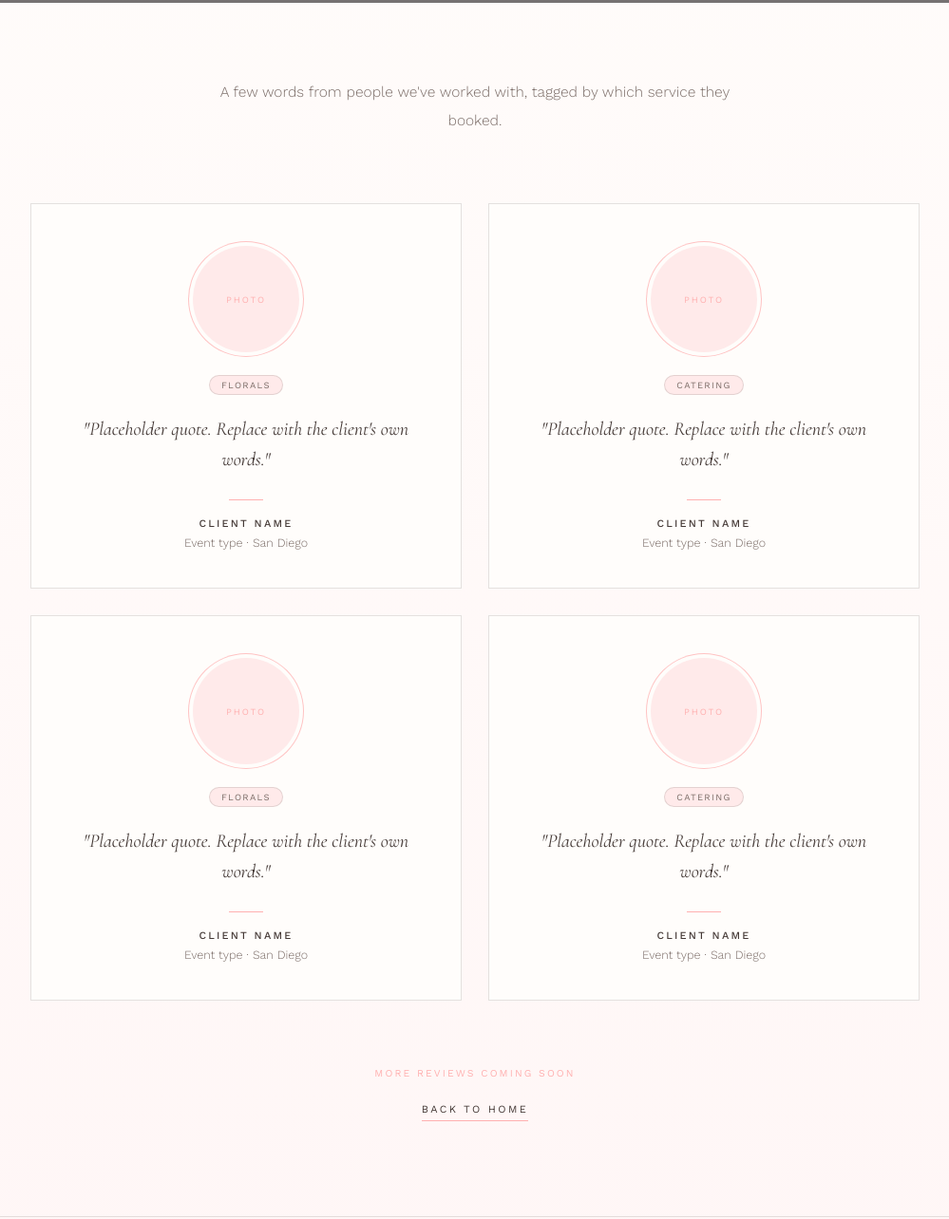
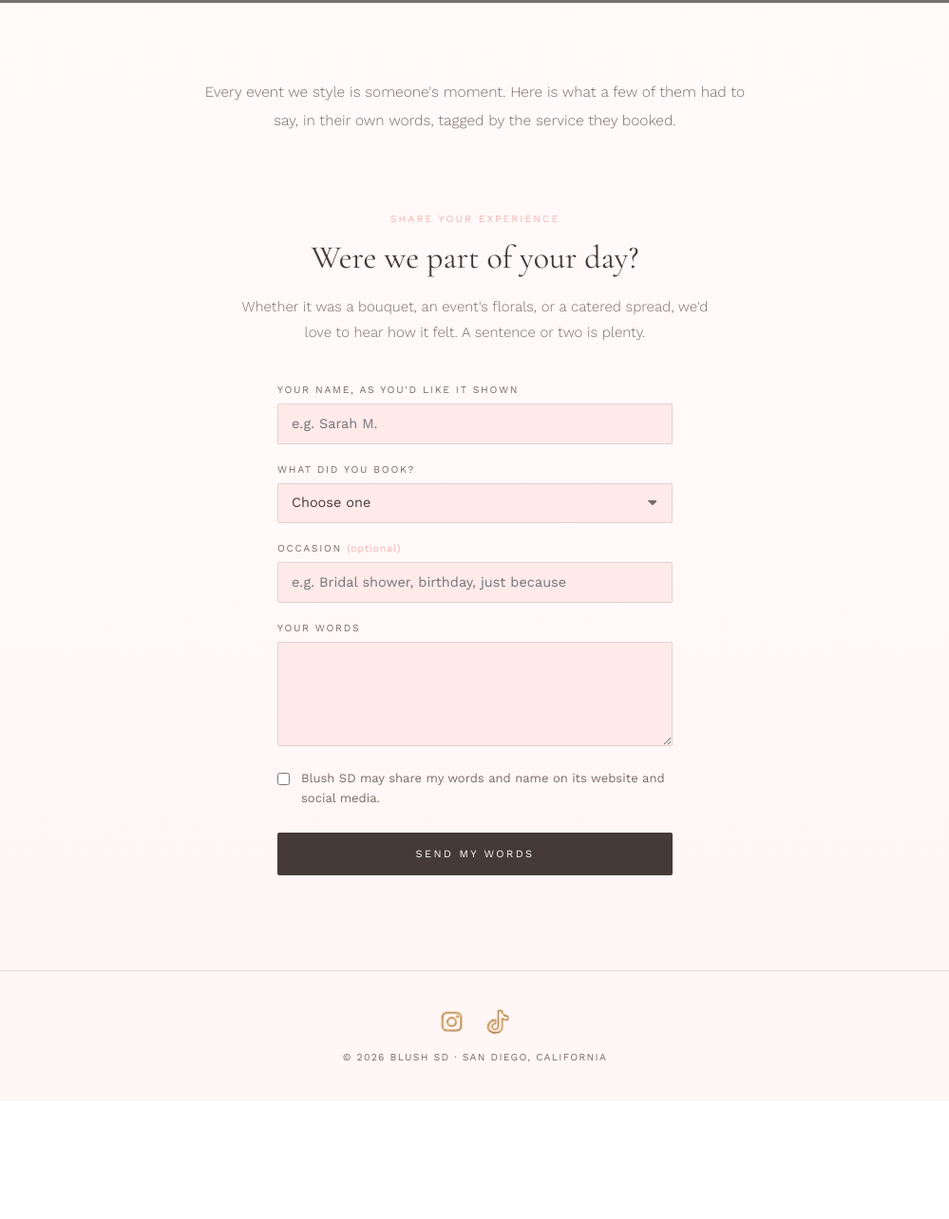
Before and after one commit to BlushSD/BlushSD, a plain HTML site: page testimonials.html in a window 1280 px wide. Shown: the part 466-1750 px from the top of the page at 95% size, without its empty margins (140-1139 px from the left). After the commit the page ends 1626 px from the top, so only its background shows below. Drawn offline with nearby package versions, Linux system fonts and the light colour scheme; grey boxes are pictures that could not be loaded.

Commit message:
Testimonials: remove placeholder cards, add share-your-words form with permission checkbox; track testimonials separately from inquiries
Co-Authored-By: Claude Opus 5.5 <noreply@anthropic.com>
Claude-Session: https://claude.ai/code/session_01TRt6nz4cahaVEuWzyKgBfg

```diff
--- a/assets/js/analytics.js
+++ b/assets/js/analytics.js
@@ -69,6 +69,11 @@ var BLUSH_GA_ID = 'G-NPYPQZMW8L';
     var form = e.target;
     if (!form.classList.contains('signup-form')) return;
     var type = form.querySelector('input[name="form_type"]');
+    // Testimonials are counted separately so they never inflate inquiry numbers.
+    if (type && type.value === 'Testimonial') {
+      track('testimonial_submit', { transport_type: 'beacon' });
+      return;
+    }
     track('inquiry_submit', {
       service: serviceFrom(type ? type.value : location.pathname),
       transport_type: 'beacon'
--- a/testimonials.html
+++ b/testimonials.html
@@ -120,18 +120,45 @@
     font-weight:300;
     color:var(--ink-soft);
   }
-  .reviews-footer{
+  .reviews:empty{display:none;}
+  .reviews:not(:empty) + .share{padding-top:90px;}
+
+  /* ---------- Share-your-experience invitation ---------- */
+  .share{
+    max-width:560px;
+    margin:0 auto;
+    padding:10px 32px 40px;
     text-align:center;
-    padding:30px 32px 100px;
   }
-  .reviews-footer .page-back-link{margin-top:24px;}
+  .share-eyebrow{
+    font-size:10.5px;
+    letter-spacing:0.2em;
+    text-transform:uppercase;
+    color:var(--p5);
+    margin-bottom:14px;
+  }
+  .share-title{
+    font-family:'Cormorant Garamond', serif;
+    font-weight:400;
+    font-size:34px;
+    line-height:1.25;
+    color:var(--ink);
+    margin-bottom:16px;
+  }
+  .share-body{
+    font-weight:300;
+    font-size:15px;
+    line-height:1.8;
+    color:var(--ink-soft);
+  }
 
   @media (max-width:900px){
     .reviews{padding:0 24px 20px; gap:22px;}
     .review{flex-basis:100%; padding:36px 26px 32px;}
     .review-photo{width:96px; height:96px;}
     .review-quote{font-size:18.5px;}
-    .reviews-footer{padding:24px 24px 70px;}
+    .share{padding:10px 24px 34px;}
+    .share-title{font-size:29px;}
   }
 </style>
 </head>
@@ -167,58 +194,21 @@
 </section>
 
 <section class="page-content" style="padding-bottom:50px;">
-  <p>A few words from people we've worked with, tagged by which service they booked.</p>
+  <p>Every event we style is someone's moment. Here is what a few of them had to say, in their own words, tagged by the service they booked.</p>
 </section>
 
 <!--
   HOW TO ADD A TESTIMONIAL
-  1. Upload the client's photo to assets/images/testimonials/ (e.g. sarah-m.jpg).
-  2. Copy one <article class="review"> block below and paste it inside <div class="reviews">.
-  3. Change the photo file name, alt text, tag (Florals, Catering, or Florals & Catering),
-     the quote, the name, and the event line.
-  To show an empty frame until a photo arrives, use:
-     <div class="review-photo is-empty">Photo</div>
--->
+  Only post words a client has sent or approved themselves (the form below
+  emails them to Noor, along with their permission to share).
+  1. Copy the example <article class="review"> block and paste it inside
+     <div class="reviews"></div> below.
+  2. Change the tag (Florals, Catering, or Florals & Catering), the quote,
+     the name, and the event line.
+  3. Photo is optional. With a photo: upload it to assets/images/testimonials/
+     and keep the review-photo line. Without one: delete the review-photo line.
+  While the reviews box is empty it stays hidden automatically.
 
-<div class="reviews">
-
-  <article class="review">
-    <div class="review-photo is-empty">Photo</div>
-    <span class="review-tag">Florals</span>
-    <p class="review-quote">"Placeholder quote. Replace with the client's own words."</p>
-    <hr class="review-rule">
-    <p class="review-name">Client Name</p>
-    <p class="review-event">Event type &middot; San Diego</p>
-  </article>
-
-  <article class="review">
-    <div class="review-photo is-empty">Photo</div>
-    <span class="review-tag">Catering</span>
-    <p class="review-quote">"Placeholder quote. Replace with the client's own words."</p>
-    <hr class="review-rule">
-    <p class="review-name">Client Name</p>
-    <p class="review-event">Event type &middot; San Diego</p>
-  </article>
-
-  <article class="review">
-    <div class="review-photo is-empty">Photo</div>
-    <span class="review-tag">Florals</span>
-    <p class="review-quote">"Placeholder quote. Replace with the client's own words."</p>
-    <hr class="review-rule">
-    <p class="review-name">Client Name</p>
-    <p class="review-event">Event type &middot; San Diego</p>
-  </article>
-
-  <article class="review">
-    <div class="review-photo is-empty">Photo</div>
-    <span class="review-tag">Catering</span>
-    <p class="review-quote">"Placeholder quote. Replace with the client's own words."</p>
-    <hr class="review-rule">
-    <p class="review-name">Client Name</p>
-    <p class="review-event">Event type &middot; San Diego</p>
-  </article>
-
-  <!-- Example of a finished card with a real photo:
   <article class="review">
     <div class="review-photo"><img src="assets/images/testimonials/sarah-m.jpg" alt="Sarah M." loading="lazy"></div>
     <span class="review-tag">Florals</span>
@@ -227,16 +217,49 @@
     <p class="review-name">Sarah M.</p>
     <p class="review-event">Bridal Shower &middot; San Diego</p>
   </article>
-  -->
+-->
+<div class="reviews"></div>
 
-</div>
+<section class="share" id="share">
+  <p class="share-eyebrow">Share Your Experience</p>
+  <h2 class="share-title">Were we part of your day?</h2>
+  <p class="share-body">Whether it was a bouquet, an event's florals, or a catered spread, we'd love to hear how it felt. A sentence or two is plenty.</p>
+</section>
 
-<div class="reviews-footer">
-  <span class="page-content-note">More reviews coming soon</span>
-  <div>
-    <a href="index.html" class="page-back-link">Back to Home</a>
+<form class="signup-form review-form" action="https://formspree.io/f/xqpkynop" method="POST"
+      data-thanks="Thank you for your kind words."
+      data-thanks-body="It truly means the world to us. We'll let you know when your words are on the site.">
+  <input type="hidden" name="form_type" value="Testimonial">
+  <input type="hidden" name="_subject" value="New Testimonial — Blush SD">
+  <input type="text" name="_gotcha" style="display:none">
+
+  <div class="form-field">
+    <label for="name">Your Name, As You'd Like It Shown</label>
+    <input type="text" id="name" name="name" autocomplete="name" placeholder="e.g. Sarah M." required>
   </div>
-</div>
+  <div class="form-field">
+    <label for="service">What Did You Book?</label>
+    <select id="service" name="service" required>
+      <option value="" disabled selected>Choose one</option>
+      <option>Florals</option>
+      <option>Catering</option>
+      <option>Florals &amp; Catering</option>
+    </select>
+  </div>
+  <div class="form-field">
+    <label for="occasion">Occasion <span class="form-optional">(optional)</span></label>
+    <input type="text" id="occasion" name="occasion" placeholder="e.g. Bridal shower, birthday, just because">
+  </div>
+  <div class="form-field">
+    <label for="message">Your Words</label>
+    <textarea id="message" name="message" required></textarea>
+  </div>
+  <label class="form-check">
+    <input type="checkbox" name="permission" value="Yes, Blush SD may share my words and name" required>
+    <span>Blush SD may share my words and name on its website and social media.</span>
+  </label>
+  <button type="submit" class="form-submit">Send My Words</button>
+</form>
 
 <footer>
   <div class="footer-social">
@@ -252,5 +275,6 @@
 
 <script src="assets/js/analytics.js"></script>
 <script src="assets/js/nav.js"></script>
+<script src="assets/js/forms.js"></script>
 </body>
 </html>
```
